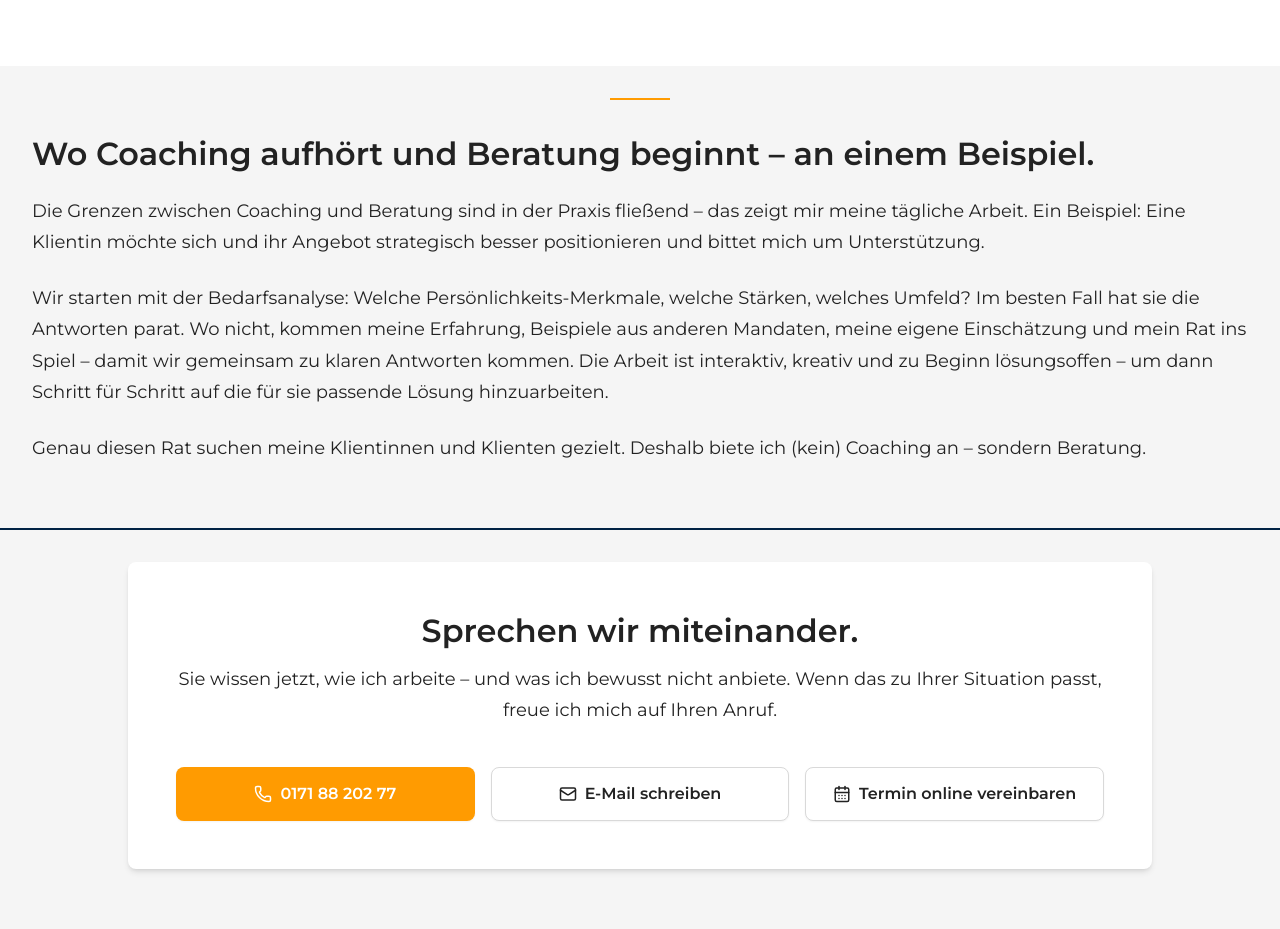
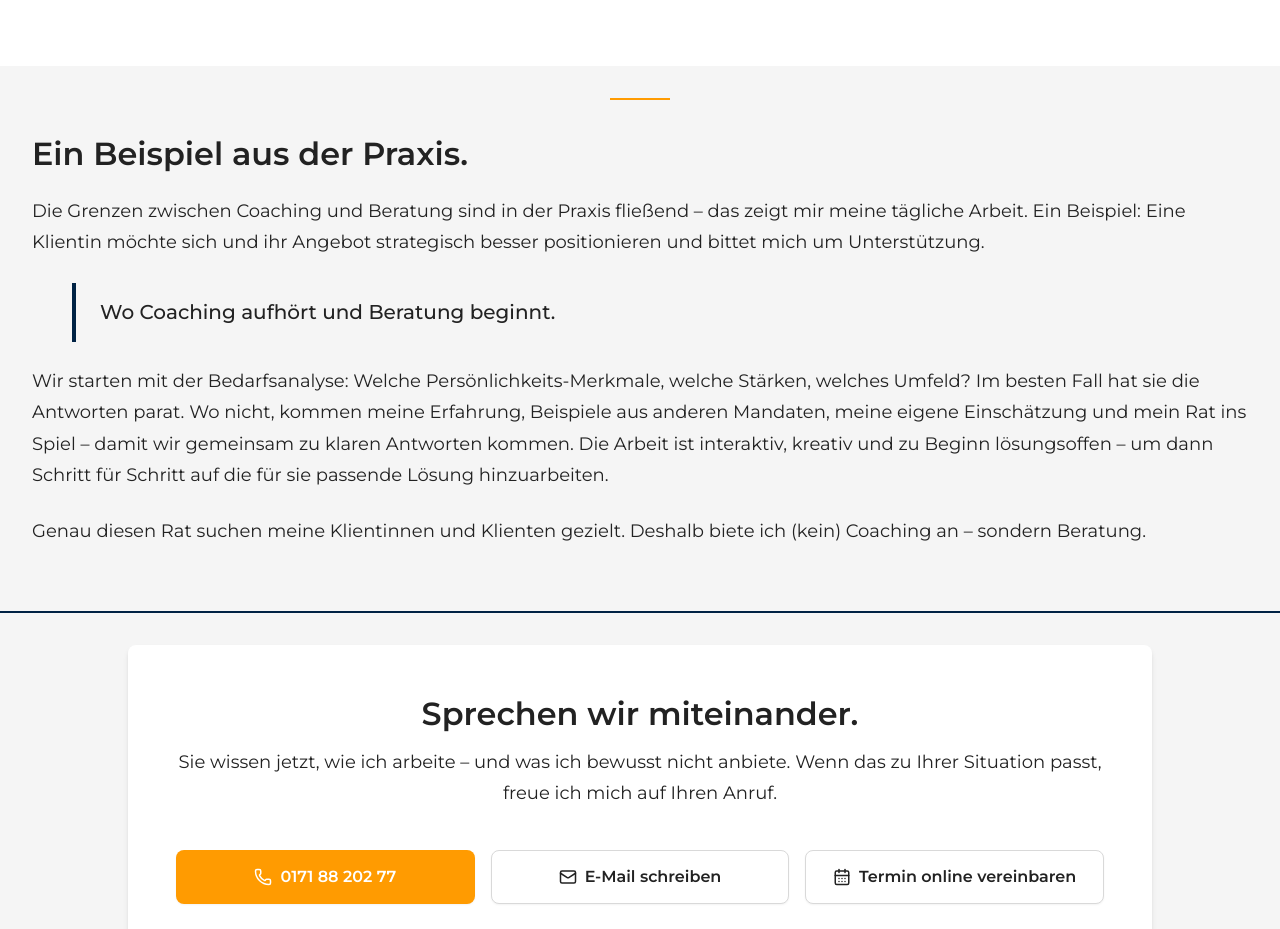
Before and after one commit to MH3-LearnCon/meine-neue-webseite-mit-js, a Next.js app: page /kein-coaching in a window 1280 px wide. Shown: the part 840-1769 px from the top of the page. Built offline with nearby package versions, Linux system fonts and the light colour scheme.

Commit message:
feat(kein-coaching): Ueberschrift Praxis-Beispiel + Denver-Quote als Anker

```diff
--- a/src/app/kein-coaching/page.tsx
+++ b/src/app/kein-coaching/page.tsx
@@ -65,7 +65,7 @@ export default function KeinCoachingPage() {
             aria-hidden="true"
           />
           <h2 className="text-h2 font-semibold text-brand-text mb-5 leading-snug">
-            Wo Coaching aufhört und Beratung beginnt – an einem Beispiel.
+            Ein Beispiel aus der Praxis.
           </h2>
 
           <p className="text-body text-brand-text">
@@ -74,6 +74,12 @@ export default function KeinCoachingPage() {
             Klientin möchte sich und ihr Angebot strategisch besser positionieren
             und bittet mich um Unterstützung.
           </p>
+
+          <blockquote className="my-6 ml-10 mr-8 border-l-4 border-denver-blue py-3 pl-6">
+            <p className="text-xl font-medium leading-relaxed text-brand-text">
+              Wo Coaching aufhört und Beratung beginnt.
+            </p>
+          </blockquote>
 
           <p className="text-body text-brand-text mt-6">
             Wir starten mit der Bedarfsanalyse: Welche Persönlichkeits-Merkmale,
```
